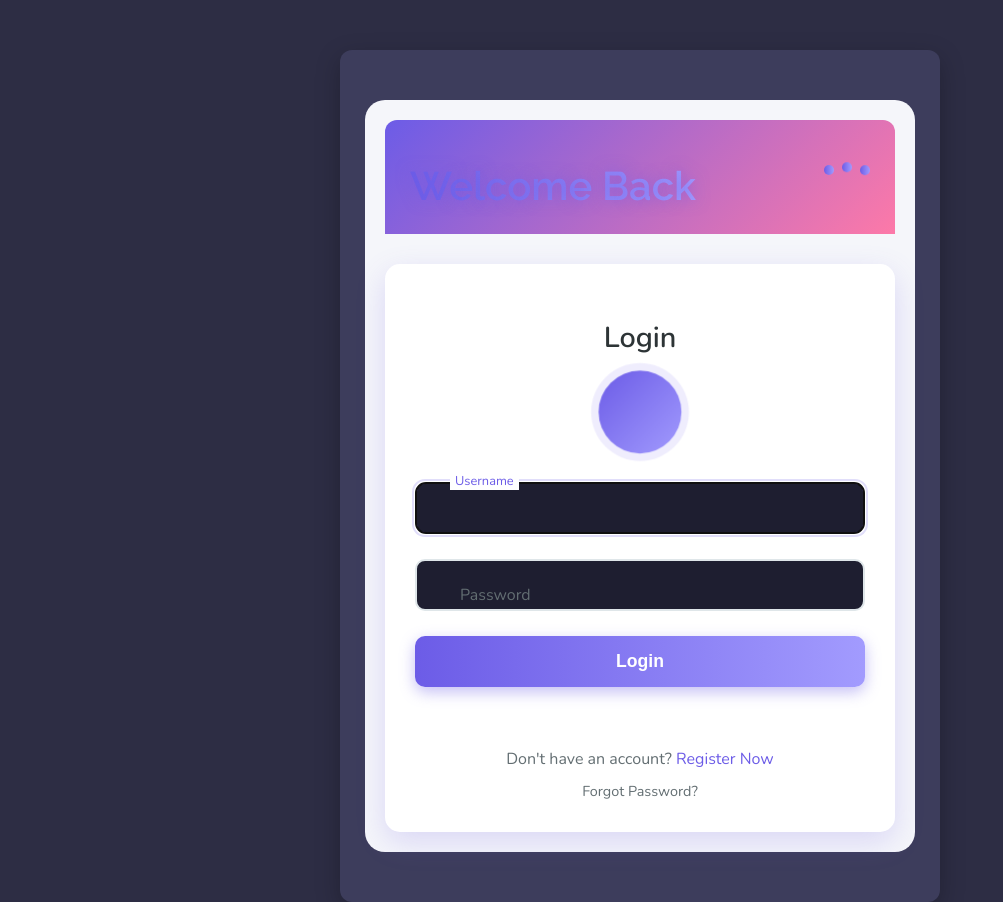
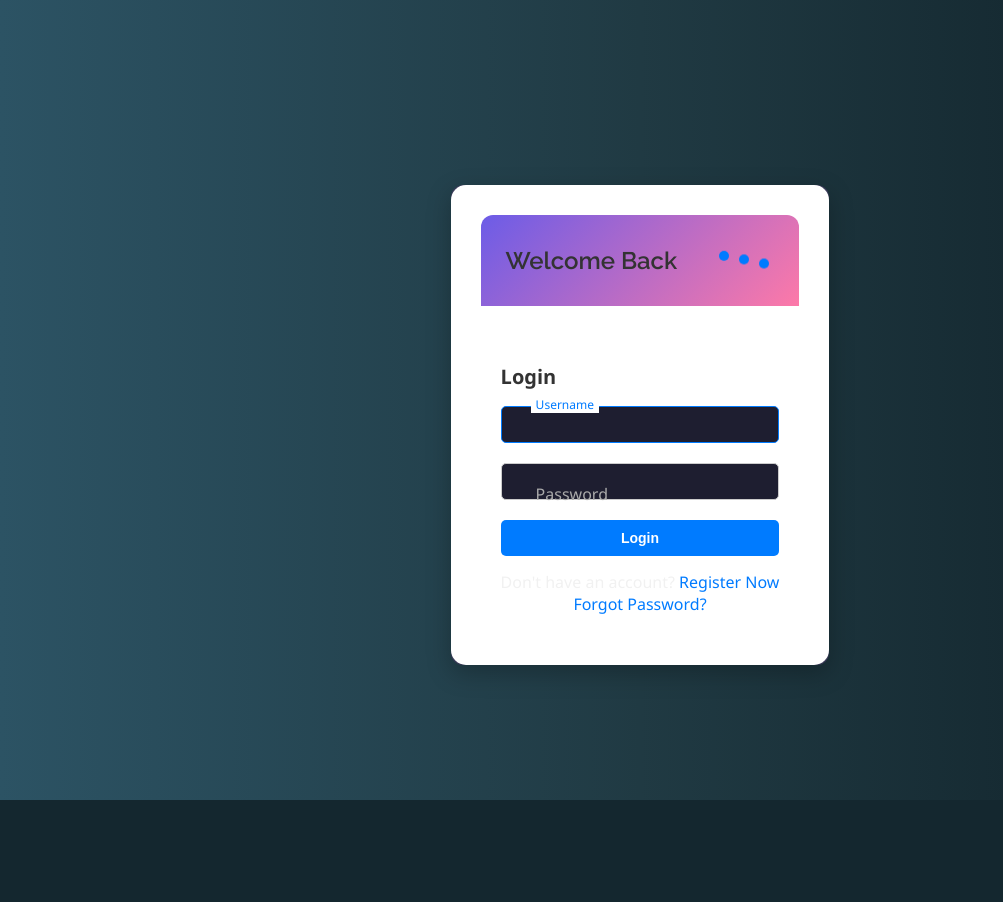
Before and after one commit to Yalkap010/todo_list, a Django app: page /login/ in a window 1280 px wide. Shown: the whole page, without its empty margins (0-1003 px from the left). After the commit the page ends 800 px from the top, so only its background shows below. Run offline with Django 3.2, Linux system fonts and the light colour scheme.

Commit message:
Update login.html

```diff
--- a/base/templates/base/login.html
+++ b/base/templates/base/login.html
@@ -35,7 +35,7 @@
                 <span class="toggle-password"><i class="fas fa-eye"></i></span>
             </div>
 
-            <input class="button pulse-on-hover" type="submit" value="Login">
+            <button type="submit" class="button pulse-on-hover">Login</button>
 
             <div class="form-footer">
                 <p>Don't have an account? <a href="{% url 'register' %}" class="animated-link">Register Now</a></p>
@@ -46,279 +46,221 @@
 </div>
 
 <style>
-.login-container {
-    max-width: 550px;
-    margin: 50px auto;
-    padding: 20px; /* إضافة padding لتأكيد أن البطاقة داخل الإطار */
-    background: #f5f6fa; /* لون خلفية فاتح خلف البطاقة */
-    border-radius: 20px;
-    box-shadow: 60 25px 35px rgba(0, 0, 0, 0.1); /* ظل خارجي لإبراز البطاقة بالكامل */
-    animation: fadeInUp 0.8s ease-out;
+body {
+    font-family: 'Segoe UI', Tahoma, Geneva, Verdana, sans-serif;
+    background: #0f2027;  /* fallback for old browsers */
+    background: linear-gradient(to right, #2c5364, #203a43, #0f2027);
+    display: flex;
+    align-items: center;
+    justify-content: center;
+    height: 100vh;
+    margin: 0;
 }
 
+.login-container {
+    background: #fff;
+    padding: 30px;
+    border-radius: 15px;
+    box-shadow: 0 15px 30px rgba(0, 0, 0, 0.1);
+    width: 100%;
+    max-width: 400px;
+    position: relative;
+}
 
 .header-bar {
     text-align: center;
-        margin-bottom: 30px;
+    margin-bottom: 20px;
     position: relative;
 }
 
 .header-bar h1 {
-        font-size: 2.5rem;
-        color: #6c5ce7;
-        margin-bottom: 10px;
-        background: linear-gradient(to right, #6c5ce7, #a29bfe);
-        -webkit-background-clip: text;
-        -webkit-text-fill-color: transparent;
-        animation: textGlow 2s infinite alternate;
+    color: #333;
+    font-size: 24px;
+    font-weight: bold;
 }
 
 .animated-dots {
     display: flex;
     justify-content: center;
-        gap: 8px;
+    margin-top: 10px;
 }
 
 .dot {
     width: 10px;
     height: 10px;
+    background-color: #007bff;
     border-radius: 50%;
-        background: linear-gradient(to right, #6c5ce7, #a29bfe);
-        animation: bounce 1s infinite var(--delay);
+    margin: 0 5px;
+    animation: bounce 1.5s infinite ease-in-out;
+    animation-delay: var(--delay);
+}
+
+@keyframes bounce {
+    0%, 100% { transform: translateY(0); }
+    50% { transform: translateY(-10px); }
 }
 
 .card-body {
-        background: white;
-        border-radius: 15px;
-        padding: 30px;
-        box-shadow: 0 10px 30px rgba(108, 92, 231, 0.2);
-        transform-style: preserve-3d;
-        transition: all 0.5s ease;
-    }
-
-    .card-body:hover {
-        transform: translateY(-5px) rotateX(2deg);
-        box-shadow: 0 15px 35px rgba(108, 92, 231, 0.3);
+    background: #fff;
+    padding: 20px;
+    border-radius: 8px;
 }
 
 .form-header {
-        text-align: center;
-        margin-bottom: 30px;
-        position: relative;
+    display: flex;
+    align-items: center;
+    justify-content: space-between;
 }
 
 .form-header h2 {
-        font-size: 1.8rem;
-        color: #2d3436;
-        margin-bottom: 15px;
+    font-size: 20px;
+    font-weight: bold;
+    color: #333;
 }
 
 .form-icon {
-        width: 80px;
-        height: 80px;
-        margin: 0 auto 20px;
-        background: linear-gradient(135deg, #6c5ce7, #a29bfe);
-        border-radius: 50%;
-        display: flex;
-        align-items: center;
-        justify-content: center;
-        color: white;
-        font-size: 2rem;
-        box-shadow: 0 5px 15px rgba(108, 92, 231, 0.4);
-        animation: pulse 2s infinite;
-    }
-
-    .login-form {
-        display: flex;
-        flex-direction: column;
-        gap: 25px;
+    font-size: 30px;
+    color: #007bff;
 }
 
 .form-group {
     position: relative;
+    margin-bottom: 20px;
+}
+
+.form-group input {
+    width: 100%;
+    padding: 10px 10px 10px 35px;
+    border: 1px solid #ccc;
+    border-radius: 5px;
+    transition: border-color 0.3s;
+}
+
+.form-group input:focus {
+    border-color: #007bff;
+    outline: none;
+}
+
+.form-group label {
+    position: absolute;
+    top: 10px;
+    left: 35px;
+    color: #aaa;
+    transition: all 0.2s ease-in-out;
+    pointer-events: none;
+}
+
+.floating input:focus ~ label,
+.floating input:not(:placeholder-shown) ~ label {
+    top: -10px;
+    left: 30px;
+    font-size: 12px;
+    background: #fff;
+    padding: 0 5px;
+    color: #007bff;
 }
 
 .form-group i {
     position: absolute;
-        top: 18px;
-        left: 15px;
-        color: #6c5ce7;
-    }
-
-    .form-group input {
-        width: 100%;
-        padding: 15px 15px 15px 45px;
-        border: 2px solid #dfe6e9;
-        border-radius: 10px;
-        font-size: 1rem;
-        transition: all 0.3s ease;
-    }
-
-    .form-group input:focus {
-        border-color: #6c5ce7;
-        box-shadow: 0 0 0 3px rgba(108, 92, 231, 0.2);
-    }
-
-    .floating label {
-        position: absolute;
-        top: 15px;
-        left: 45px;
-        color: #636e72;
-        pointer-events: none;
-        transition: all 0.3s ease;
-    }
-
-    .floating input:focus + label,
-    .floating input:not(:placeholder-shown) + label {
-        top: -10px;
-        left: 35px;
-        font-size: 0.8rem;
-        background: white;
-        padding: 0 5px;
-        color: #6c5ce7;
+    top: 50%;
+    left: 10px;
+    transform: translateY(-50%);
+    color: #aaa;
 }
 
 .toggle-password {
     position: absolute;
-        top: 15px;
-        right: 15px;
-        color: #636e72;
+    right: 10px;
+    top: 50%;
+    transform: translateY(-50%);
     cursor: pointer;
+    color: #aaa;
 }
 
 .button {
-        background: linear-gradient(to right, #6c5ce7, #a29bfe);
+    width: 100%;
+    padding: 10px;
+    background-color: #007bff;
+    border: none;
+    border-radius: 5px;
     color: white;
-        border: none;
-        padding: 15px;
-        font-size: 1.1rem;
-        font-weight: 600;
-        border-radius: 10px;
+    font-weight: bold;
     cursor: pointer;
-        transition: all 0.3s ease;
     position: relative;
     overflow: hidden;
-        box-shadow: 0 5px 15px rgba(108, 92, 231, 0.4);
+    transition: background-color 0.3s ease;
 }
 
 .button:hover {
-        transform: translateY(-3px);
-        box-shadow: 0 8px 20px rgba(108, 92, 231, 0.6);
+    background-color: #0056b3;
 }
 
-    .pulse-on-hover:hover {
-        animation: pulse 1s infinite;
+.ripple {
+    position: absolute;
+    background: rgba(255, 255, 255, 0.7);
+    border-radius: 50%;
+    transform: scale(0);
+    animation: ripple-effect 0.6s linear;
+    pointer-events: none;
+}
+
+@keyframes ripple-effect {
+    to {
+        transform: scale(4);
+        opacity: 0;
+    }
 }
 
 .form-footer {
     text-align: center;
-        margin-top: 20px;
+    margin-top: 15px;
 }
 
 .form-footer p {
-        color: #636e72;
-        margin-bottom: 10px;
+    margin: 0;
+}
+
+.form-footer a {
+    color: #007bff;
+    text-decoration: none;
 }
 
 .animated-link {
-        color: #6c5ce7;
-        text-decoration: none;
     position: relative;
+    transition: color 0.3s ease;
 }
 
 .animated-link::after {
     content: '';
     position: absolute;
+    left: 0;
     bottom: -2px;
-        left: 0;
-        width: 0;
+    width: 100%;
     height: 2px;
-        background: linear-gradient(to right, #6c5ce7, #a29bfe);
-        transition: width 0.3s ease;
+    background: #007bff;
+    transform: scaleX(0);
+    transform-origin: left;
+    transition: transform 0.3s ease;
+}
+
+.animated-link:hover {
+    color: #0056b3;
 }
 
 .animated-link:hover::after {
-        width: 100%;
-    }
-
-    .forgot-password {
-        color: #636e72;
-        font-size: 0.9rem;
-        text-decoration: none;
-        transition: color 0.3s ease;
-    }
-
-    .forgot-password:hover {
-        color: #6c5ce7;
-    }
-
-    /* Animations */
-    @keyframes fadeInUp {
-        from {
-            opacity: 0;
-            transform: translateY(30px);
-        }
-        to {
-            opacity: 1;
-            transform: translateY(0);
-        }
-    }
-
-    @keyframes textGlow {
-        from {
-            text-shadow: 0 0 5px rgba(108, 92, 231, 0.3);
-        }
-        to {
-            text-shadow: 0 0 15px rgba(108, 92, 231, 0.6);
-        }
-    }
-
-    @keyframes bounce {
-        0%, 100% {
-            transform: translateY(0);
-        }
-        50% {
-            transform: translateY(-10px);
-        }
-    }
-
-    @keyframes pulse {
-        0% {
-            transform: scale(1);
-            box-shadow: 0 0 0 0 rgba(108, 92, 231, 0.4);
-        }
-        70% {
-            transform: scale(1.05);
-            box-shadow: 0 0 0 10px rgba(108, 92, 231, 0);
-        }
-        100% {
-            transform: scale(1);
-            box-shadow: 0 0 0 0 rgba(108, 92, 231, 0);
-        }
-    }
-
-    /* Responsive Design */
-    @media (max-width: 600px) {
-        .login-container {
-            margin: 20px;
-        }
-
-        .card-body {
-            padding: 20px;
-        }
-
-        .header-bar h1 {
-            font-size: 2rem;
-        }
+    transform: scaleX(1);
 }
 </style>
 
 <script>
+document.addEventListener('DOMContentLoaded', function () {
     // Toggle password visibility
-    document.querySelector('.toggle-password').addEventListener('click', function() {
+    const togglePassword = document.querySelector('.toggle-password');
     const passwordInput = document.querySelector('#id_password');
+
+    if (togglePassword && passwordInput) {
+        togglePassword.addEventListener('click', function () {
             const icon = this.querySelector('i');
-
             if (passwordInput.type === 'password') {
                 passwordInput.type = 'text';
                 icon.classList.remove('fa-eye');
@@ -329,39 +271,36 @@
                 icon.classList.add('fa-eye');
             }
         });
+    }
 
     // Add ripple effect to button
-    document.querySelector('.button').addEventListener('click', function(e) {
-        e.preventDefault();
-
-        // Create ripple element
+    const loginButton = document.querySelector('.button');
+    if (loginButton) {
+        loginButton.addEventListener('click', function (e) {
             const ripple = document.createElement('span');
             ripple.classList.add('ripple');
             this.appendChild(ripple);
 
-        // Get click position
             const rect = this.getBoundingClientRect();
             const x = e.clientX - rect.left;
             const y = e.clientY - rect.top;
 
-        // Position the ripple
             ripple.style.left = `${x}px`;
             ripple.style.top = `${y}px`;
 
-        // Remove ripple after animation
             setTimeout(() => {
                 ripple.remove();
-            this.closest('form').submit();
             }, 600);
         });
+    }
 
-    // Add floating label functionality
+    // Add floating label support
     document.querySelectorAll('.floating input').forEach(input => {
-        // Add placeholder with a space to trigger floating labels
         if (!input.getAttribute('placeholder')) {
             input.setAttribute('placeholder', ' ');
         }
     });
+});
 </script>
 
-{% endblock content %}
+{% endblock %}
```
Lines whose indentation alone changed are shown as unchanged.
